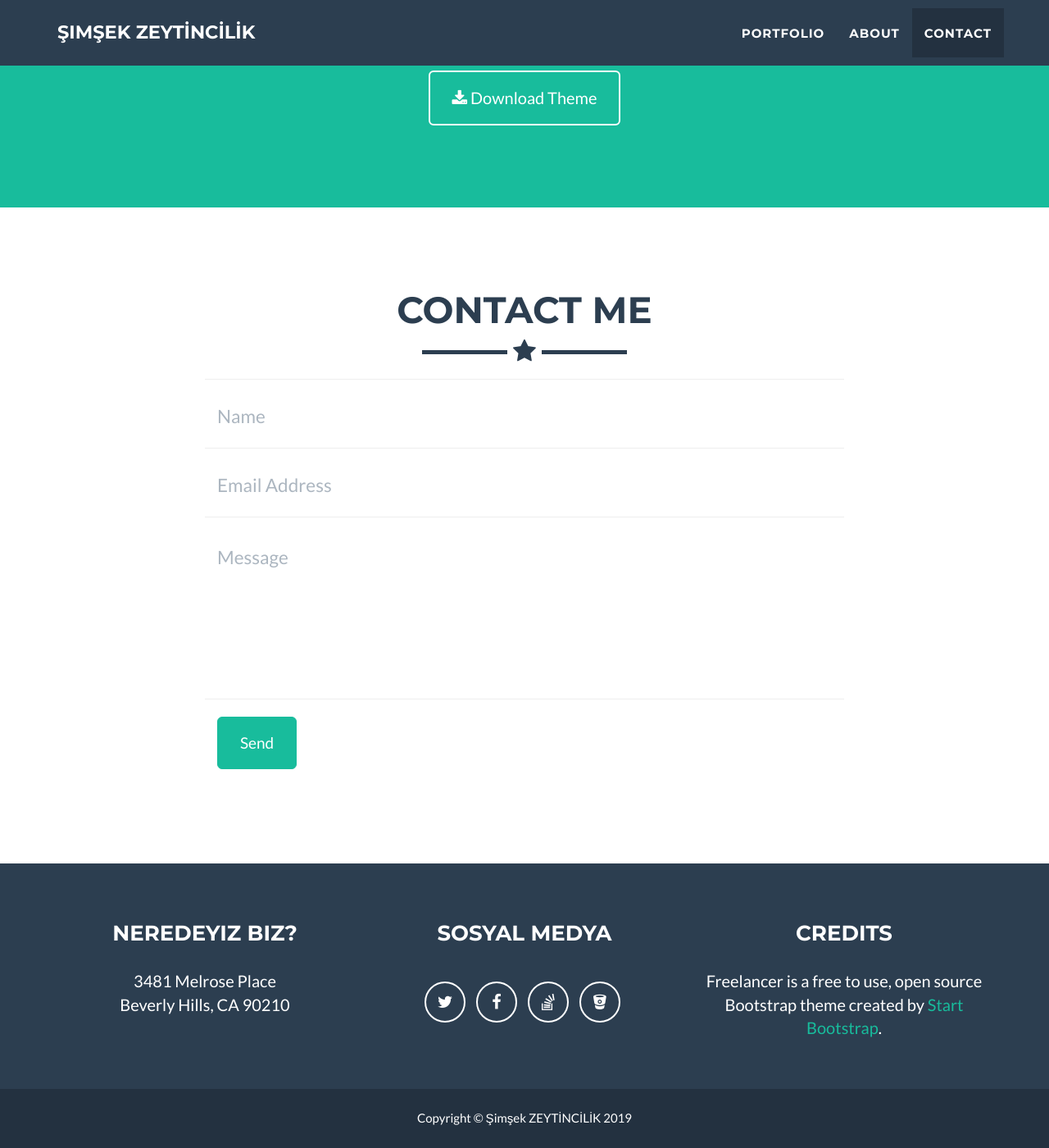
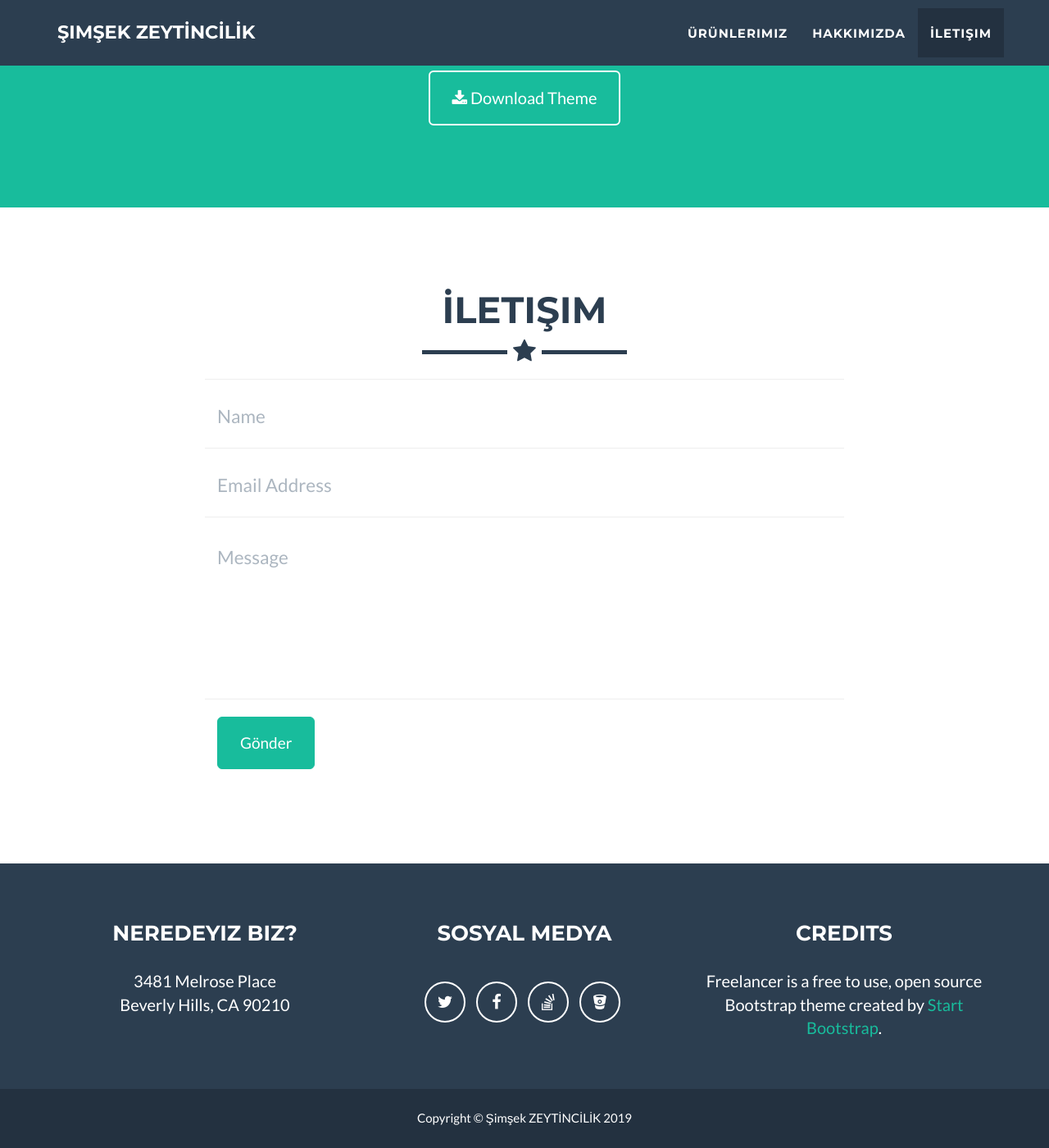
Before and after one commit to simsekzeytincilik/simsekzeytincilik.github.io, a Jekyll site: the page built from index.html, in a window 1280 px wide and 1400 px high, scrolled down 1985 px. Shown: the whole window at 82% size. Built offline with Jekyll 4.4.1, drawn with Linux system fonts in a browser that asks for light colours.

Commit message:
Düzenlemeler yapılıyor.

```diff
--- a/_includes/contact_disqus.html
+++ b/_includes/contact_disqus.html
@@ -3,7 +3,7 @@
        <div class="container">
            <div class="row">
                <div class="col-lg-12 text-center">
-                   <h2>Contact me</h2>
+                   <h2>İletişim</h2>
                    <hr class="star-primary">
                </div>
            </div>
--- a/_includes/contact_static.html
+++ b/_includes/contact_static.html
@@ -3,7 +3,7 @@
 	<div class="container">
 		<div class="row">
 			<div class="col-lg-12 text-center">
-				<h2>Contact Me</h2>
+				<h2>İletişim</h2>
 				<hr class="star-primary">
 			</div>
 		</div>
@@ -30,8 +30,8 @@
 					</div>
 					<div class="row control-group">
 						<div class="form-group col-xs-12 floating-label-form-group controls">
-							<label for="message">Message</label>
-							<textarea rows="5" name="message" class="form-control" placeholder="Message" id="message" required data-validation-required-message="Please enter a message."></textarea>
+							<label for="message">Mesaj</label>
+							<textarea rows="5" name="message" class="form-control" placeholder="Message" id="message" required data-validation-required-message="Lütfen mesajınızı yazın."></textarea>
 							<p class="help-block text-danger"></p>
 						</div>
 					</div>
@@ -39,7 +39,7 @@
 					<div id="success"></div>
 					<div class="row">
 						<div class="form-group col-xs-12">
-							<button type="submit" class="btn btn-success btn-lg">Send</button>
+							<button type="submit" class="btn btn-success btn-lg">Gönder</button>
 						</div>
 					</div>
 				</form>
--- a/_includes/header.html
+++ b/_includes/header.html
@@ -3,7 +3,7 @@
         <div class="container">
             <div class="row">
                 <div class="col-lg-12">
-                    <img class="img-responsive" src="img/profile.png" alt="">
+                    <img class="img-responsive" src="img/pp.png" alt="">
                     <div class="intro-text">
                         <span class="name">{{ site.title }}</span>
                         <hr class="star-light">
--- a/_includes/nav.html
+++ b/_includes/nav.html
@@ -19,13 +19,13 @@
                         <a href="#page-top"></a>
                     </li>
                     <li class="page-scroll">
-                        <a href="#portfolio">Portfolio</a>
+                        <a href="#portfolio">Ürünlerimiz</a>
                     </li>
                     <li class="page-scroll">
-                        <a href="#about">About</a>
+                        <a href="#about">Hakkımızda</a>
                     </li>
                     <li class="page-scroll">
-                        <a href="#contact">Contact</a>
+                        <a href="#contact">İletişim</a>
                     </li>
                 </ul>
             </div>
```
Also changed, not shown: other parts of _includes/contact_static.html (+2 -2 lines), _includes/contact.html (+6 -6 lines), img/pp.png (renamed from img/profile.png), img/profile1.png (deleted), 1 other file.
